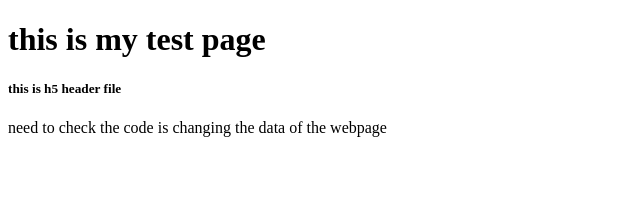
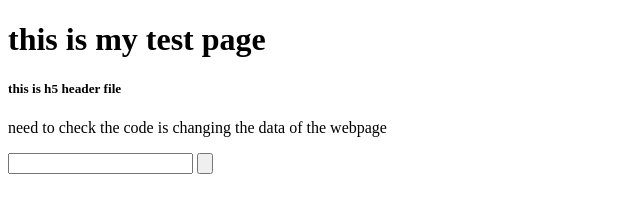
Before and after one commit to dkpcs92/learn_ds, a plain HTML site: page Index.html in a window 1280 px wide. Shown: the whole page, without its empty margins (0-640 px from the left). Drawn offline with Linux system fonts and the light colour scheme.

Commit message:
this is test project to test the code of html

```diff
--- a/Index.html
+++ b/Index.html
@@ -8,5 +8,8 @@
         <h1>this is my test page</h1>
         <h5>this is h5 header file</h5>
         <p>need to check the code is changing the data of the webpage</p>
+
+        <input type="email" id="txtEmail" />
+        <input type="button" id="btnSubmit" name="Submit" />
     </body>
 </html>
```
